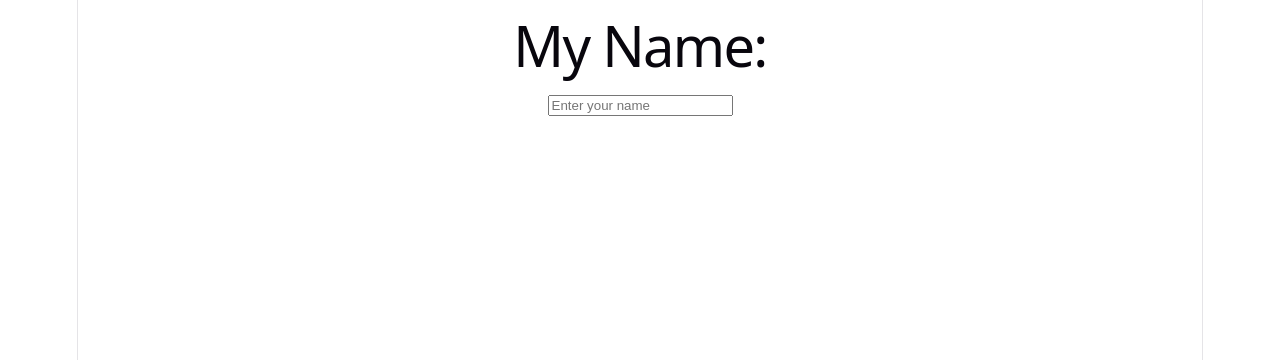
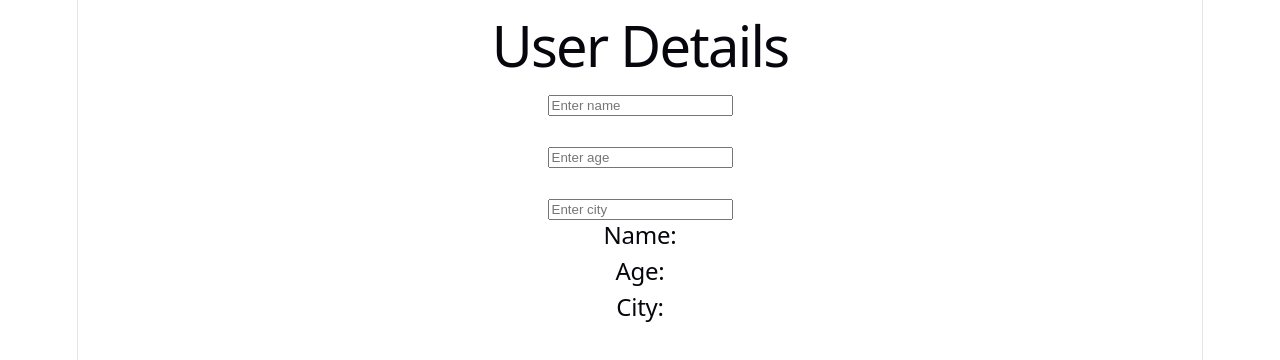
Before and after one commit to KajalKumari-2404/react-revision, a React (Vite) app in the folder react-revision/: page / in a window 1280 px wide. Shown: the top 360 px of the page. Built offline with nearby package versions, Linux system fonts and the light colour scheme.

Commit message:
Practiced React object state

```diff
--- a/react-revision/src/App.jsx
+++ b/react-revision/src/App.jsx
@@ -160,27 +160,115 @@
 
 
 //useState + Input
+// import { useState } from "react";
+
+// function App() {
+//   const [name, setName] = useState("");
+
+//   return (
+//     <div>
+//       <h1>My Name: {name}</h1>
+
+//       <input
+//         type="text"
+//         placeholder="Enter your name"
+//         value={name}
+//         onChange={(e) => setName(e.target.value)}
+//       />
+//     </div>
+//   );
+// }
+
+// export default App;
+
+
+// usestate name+age
+
+// import { useState } from "react";
+
+// function App() {
+//   const [name, setName] = useState("");
+//   const [age, setAge] = useState("");
+
+//   return (
+//     <div>
+//       <h1>Name: {name}</h1>
+//       <h2>Age: {age}</h2>
+
+//       <input
+//         type="text"
+//         placeholder="Enter your name"
+//         value={name}
+//         onChange={(e) => setName(e.target.value)}
+//       />
+
+//       <br />
+
+//       <input
+//         type="number"
+//         placeholder="Enter your age"
+//         value={age}
+//         onChange={(e) => setAge(e.target.value)}
+//       />
+//     </div>
+//   );
+// }
+
+// export default App;
+
+
 import { useState } from "react";
 
 function App() {
-  const [name, setName] = useState("");
+  const [user, setUser] = useState({
+    name: "",
+    age: "",
+    city: ""
+  });
 
   return (
     <div>
-      <h1>My Name: {name}</h1>
+      <h1>User Details</h1>
 
       <input
         type="text"
-        placeholder="Enter your name"
-        value={name}
-        onChange={(e) => setName(e.target.value)}
+        placeholder="Enter name"
+        value={user.name}
+        onChange={(e) =>
+          setUser({ ...user, name: e.target.value })
+        }
       />
+
+      <br /><br />
+
+      <input
+        type="number"
+        placeholder="Enter age"
+        value={user.age}
+        onChange={(e) =>
+          setUser({ ...user, age: e.target.value })
+        }
+      />
+
+      <br /><br />
+
+      <input
+        type="text"
+        placeholder="Enter city"
+        value={user.city}
+        onChange={(e) =>
+          setUser({ ...user, city: e.target.value })
+        }
+      />
+
+      <h2>Name: {user.name}</h2>
+      <h2>Age: {user.age}</h2>
+      <h2>City: {user.city}</h2>
     </div>
   );
 }
 
 export default App;
-
 
 
 
```
